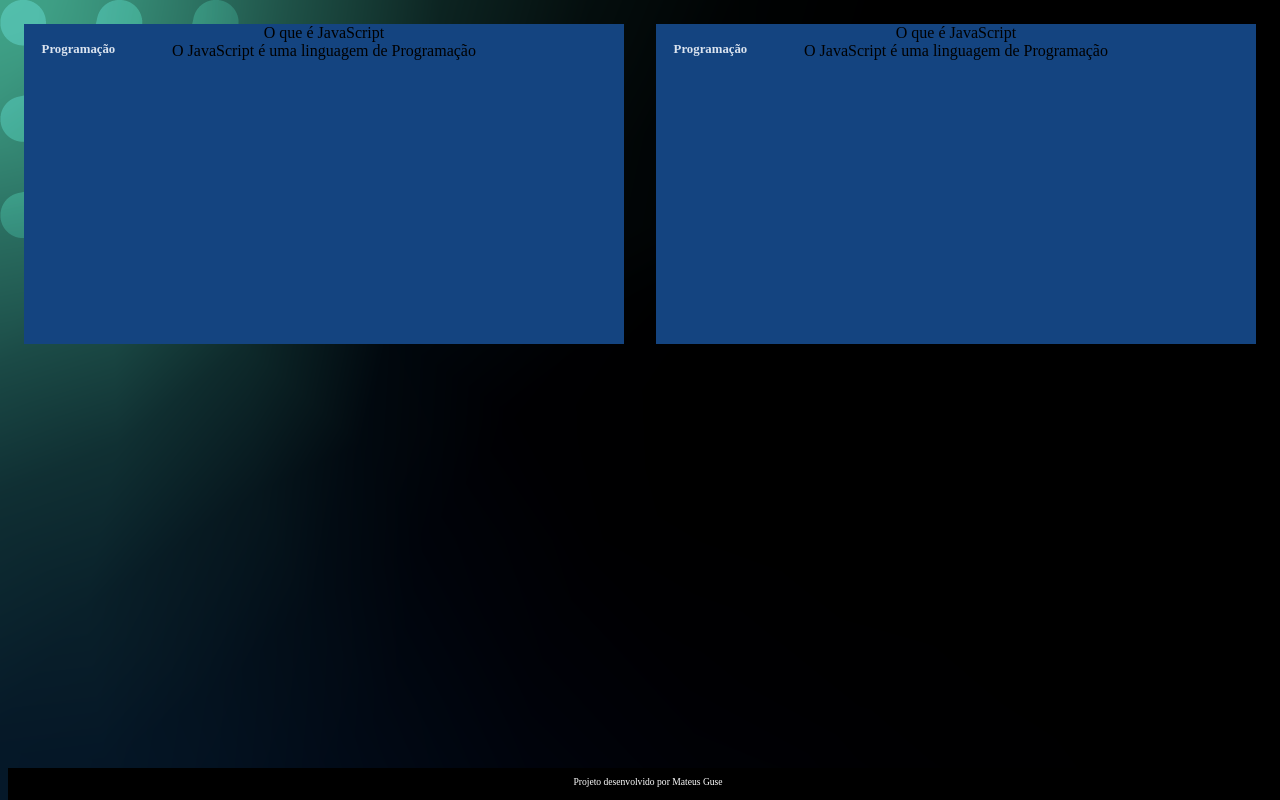
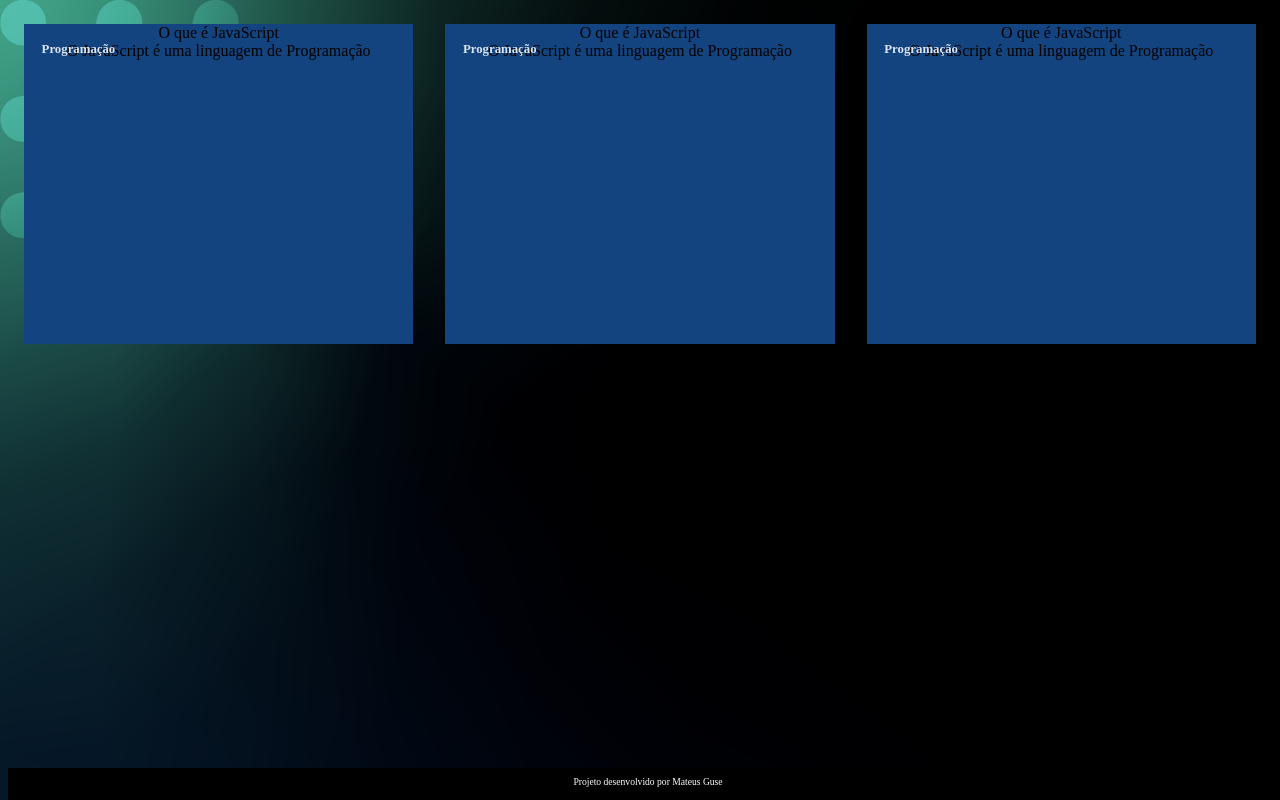
Before and after one commit to teuzada/flashcard-2b, a plain HTML site: page index.html in a window 1280 px wide. Drawn offline with Linux system fonts and the light colour scheme.

Commit message:
sim gabriel

```diff
--- a/index.html
+++ b/index.html
@@ -31,6 +31,17 @@
             </div>
         </div>
     </article>
+    <article class="cartao">
+        <div class="cartao__conteudo">
+            <h3>Programação</h3>
+            <div class="cartao__conteudo__pergunta">
+                O que é JavaScript
+            </div>
+            <div class="cartao__conteudo__resposta">
+                O JavaScript é uma linguagem de Programação
+            </div>
+        </div>
+    </article>
     </section>
     </main>
     <footer>
```
